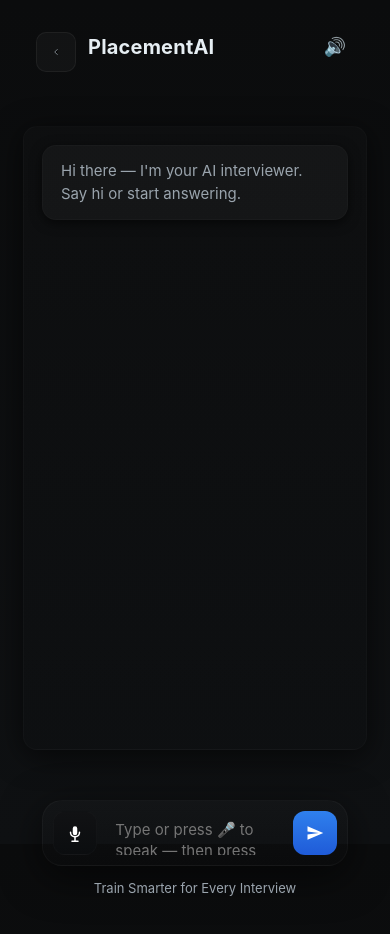
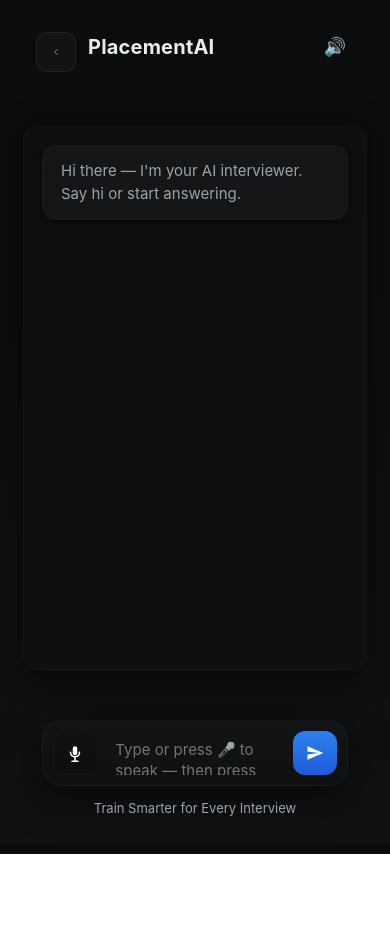
Before and after one commit to JayShinde01/Path2Placement, a React (Vite) app in the folder frontend/: page /interview in a window 390 px wide. After the commit the page ends 854 px from the top, so only its background shows below. Built offline with nearby package versions, Linux system fonts and the light colour scheme.

Commit message:
model of interview upadated

```diff
--- a/frontend/package.json
+++ b/frontend/package.json
@@ -4,7 +4,7 @@
   "version": "0.0.0",
   "type": "module",
   "scripts": {
-    "dev": "vite",
+    "dev": "vite --host",
     "build": "vite build",
     "lint": "eslint .",
     "preview": "vite preview"
--- a/frontend/src/page_style/interview.css
+++ b/frontend/src/page_style/interview.css
@@ -223,7 +223,7 @@ body{
 
 /* responsive */
 @media (max-width:720px){
-  .conversation-shell{ height: calc(100vh - 220px); padding:18px; border-radius:14px; }
+  .conversation-shell{ height: calc(100vh - 300px); padding:18px; border-radius:14px; }
   .input-bar{ padding:10px; width:96%; border-radius:20px; }
   .avatar{ display:none }
   .bubble-wrap{ max-width:100% }
```
